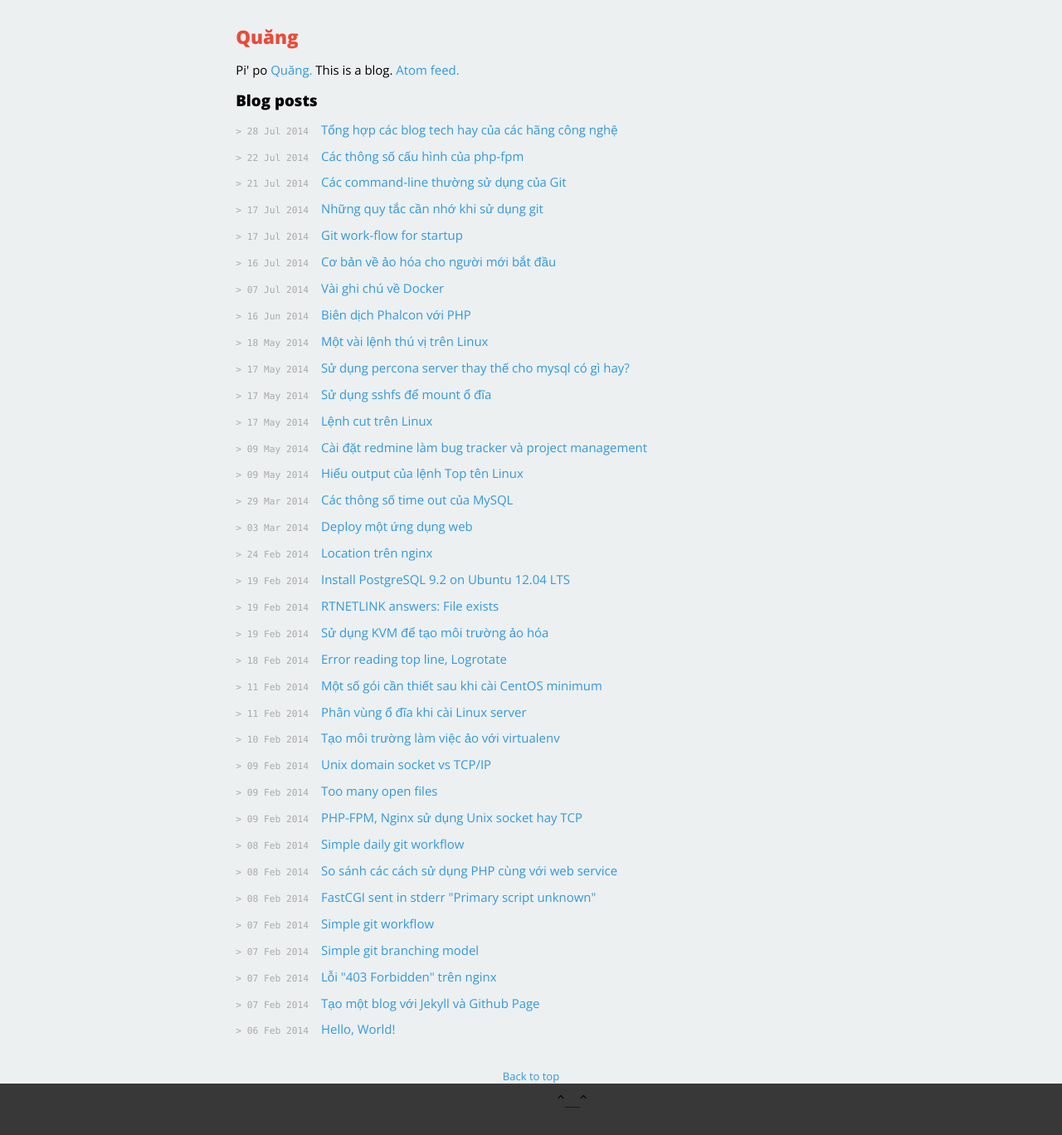
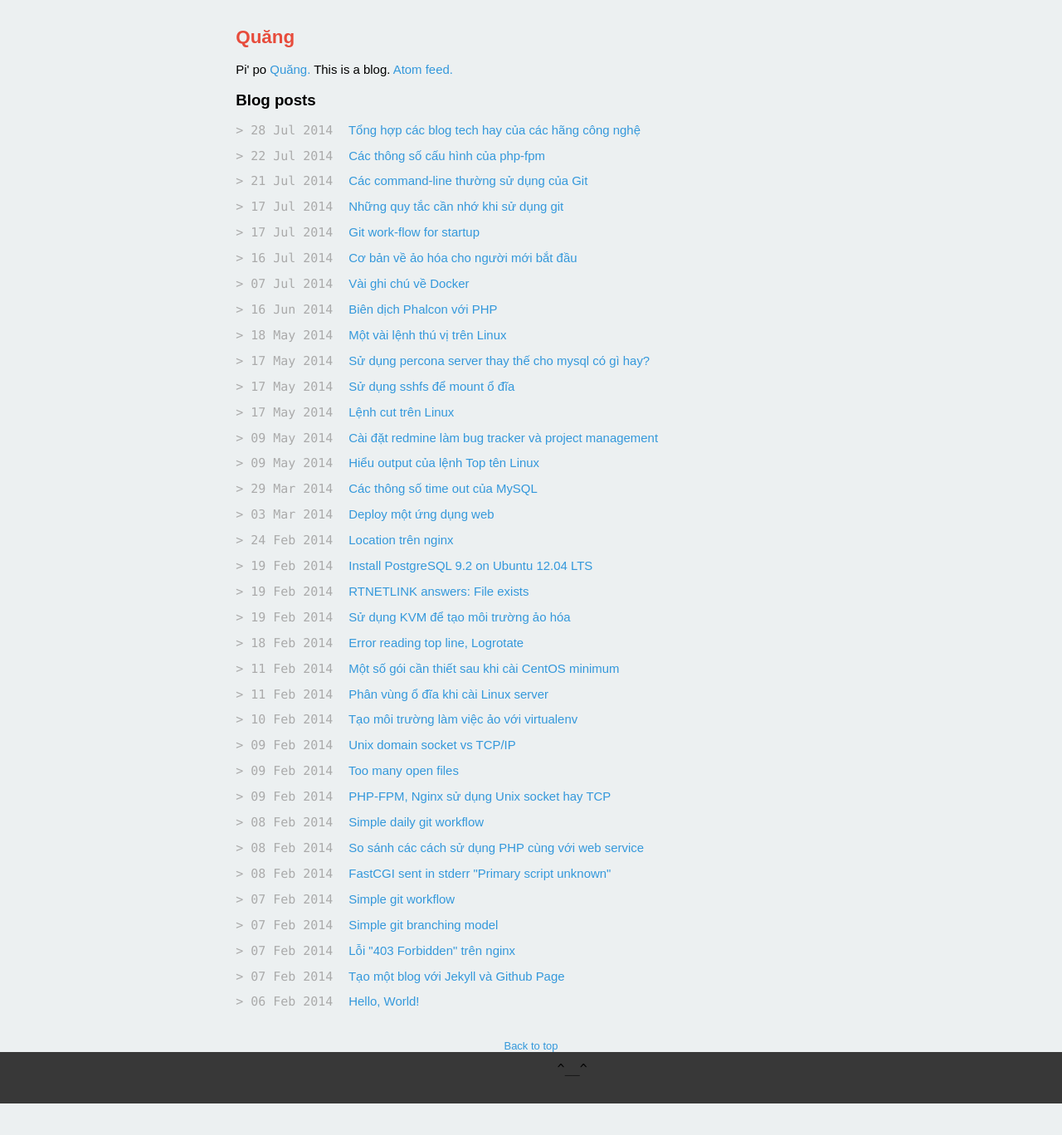
Before and after one commit to gitter-badger/xluffy.github.io, a Jekyll site: the page built from index.html, in a window 1280 px wide. Shown: the whole page at 83% size. Built offline with Jekyll 4.4.1, drawn with Linux system fonts in a browser that asks for light colours; Markdown is read by kramdown in place of the engine named in the settings; after the commit the page ends 1330 px from its top, so only the background shows below that.

Commit message:
Sua lai main font
- Chuyen tu font "Open Sans", "Helvetica Neue", Helvetica, Arial,
  sans-serif sang dung Tahoma, 'Times New Roman', sans-serif;
- Giam size 12px

```diff
--- a/css/main.css
+++ b/css/main.css
@@ -17,9 +17,10 @@ p { margin: 1em 0; }
 
 body {
    background-color: #ecf0f1;
-   font: 13.34px "Open Sans", "Helvetica Neue", Helvetica, Arial, sans-serif;
+   font-family: 12px Tahoma, 'Times New Roman', sans-serif;
+   /*font: 13.34px "Open Sans", "Helvetica Neue", Helvetica, Arial, sans-serif;*/
    font-size: small;
-   -webkit-font-smoothing: antialiased;
+   /*-webkit-font-smoothing: antialiased;*/
    text-align: center;
 }
 
@@ -42,7 +43,7 @@ a:hover { color: #2980B9; }
 
 .posts span {
    color: #aaa;
-   font-family: Monaco, "Courier New", monospace;
+   font-family: Monaco, "Courier New", monospace; */
    font-size: 75%;
    margin-right: 1em;
 }
```
